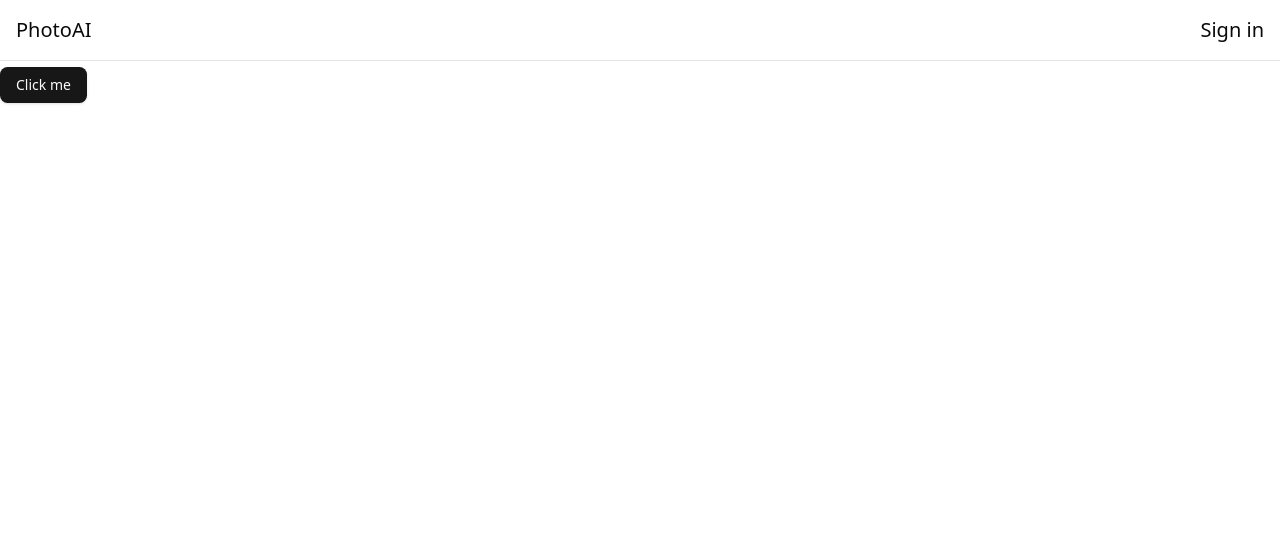
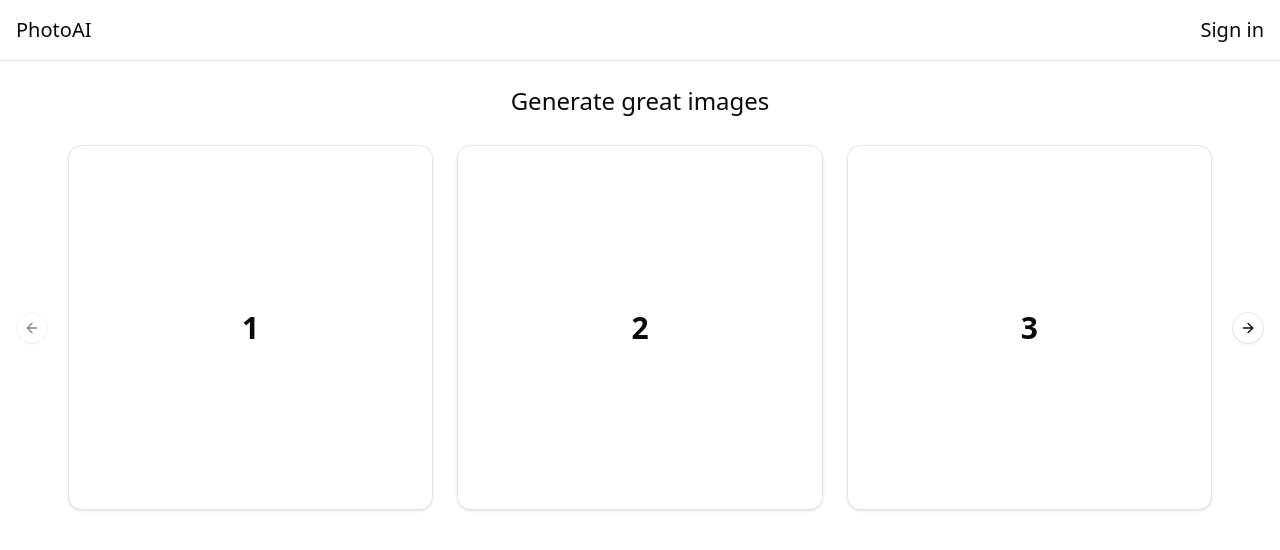
Before and after one commit to akshaya-244/Photo-AI-Clone, a Next.js app in the folder apps/web/: page / in a window 1280 px wide. Shown: the top 550 px of the page. Built offline with nearby package versions, Linux system fonts and the light colour scheme; no server answers.

Commit message:
HEro Section

```diff
--- a/apps/web/app/config.ts
+++ b/apps/web/app/config.ts
@@ -1,2 +1,2 @@
-export const BACKEND_URL="https://api.photo.akshayamohan.com"
+export const BACKEND_URL="http://localhost:8080"
 export const CLOUDFLARE_URL="https://pub-9ee50bda64c54532b15f88b2cf369491.r2.dev"
--- /dev/null
+++ b/apps/web/app/dashboard/page.tsx
@@ -0,0 +1,5 @@
+export default function Dashboard() {
+    return <div className="flex flex-col justify-center bold">
+        Dashboard
+    </div>
+}
--- a/apps/web/app/page.tsx
+++ b/apps/web/app/page.tsx
@@ -1,14 +1,12 @@
 import Image, { type ImageProps } from "next/image";
 import { Button } from "@/components/ui/button";
 import styles from "./page.module.css";
-
-
+import Hero from "@/components/Hero";
 
 export default function Home() {
   return (
-    <h1 className="text-3xl font-bold underline">
-    <Button>Click me</Button>
-
-    </h1>
+    <div >
+      <Hero />
+    </div>
   );
 }
--- /dev/null
+++ b/apps/web/components/Hero.tsx
@@ -0,0 +1,44 @@
+import * as React from "react";
+
+import { Card, CardContent } from "@/components/ui/card";
+import {
+  Carousel,
+  CarouselContent,
+  CarouselItem,
+  CarouselNext,
+  CarouselPrevious,
+} from "@/components/ui/carousel";
+
+export default function Hero() {
+  return (
+    <div className="flex justify-center">
+      <div className="max-w-full">
+        <h1 className="text-2xl text-center py-6">Generate great images</h1>
+        <Carousel
+          opts={{
+            align: "start",
+          }}
+          className="min-w-6xl"
+        >
+          <CarouselContent>
+            {Array.from({ length: 5 }).map((_, index) => (
+              <CarouselItem key={index} className="md:basis-1/2 lg:basis-1/3">
+                <div className="p-1">
+                  <Card>
+                    <CardContent className="flex aspect-square items-center justify-center p-6">
+                      <span className="text-3xl font-semibold">
+                        {index + 1}
+                      </span>
+                    </CardContent>
+                  </Card>
+                </div>
+              </CarouselItem>
+            ))}
+          </CarouselContent>
+          <CarouselPrevious />
+          <CarouselNext />
+        </Carousel>
+      </div>
+    </div>
+  );
+}
--- /dev/null
+++ b/apps/web/components/ui/carousel.tsx
@@ -0,0 +1,262 @@
+"use client"
+
+import * as React from "react"
+import useEmblaCarousel, {
+  type UseEmblaCarouselType,
+} from "embla-carousel-react"
+import { ArrowLeft, ArrowRight } from "lucide-react"
+
+import { cn } from "@/lib/utils"
+import { Button } from "@/components/ui/button"
+
+type CarouselApi = UseEmblaCarouselType[1]
+type UseCarouselParameters = Parameters<typeof useEmblaCarousel>
+type CarouselOptions = UseCarouselParameters[0]
+type CarouselPlugin = UseCarouselParameters[1]
+
+type CarouselProps = {
+  opts?: CarouselOptions
+  plugins?: CarouselPlugin
+  orientation?: "horizontal" | "vertical"
+  setApi?: (api: CarouselApi) => void
+}
+
+type CarouselContextProps = {
+  carouselRef: ReturnType<typeof useEmblaCarousel>[0]
+  api: ReturnType<typeof useEmblaCarousel>[1]
+  scrollPrev: () => void
+  scrollNext: () => void
+  canScrollPrev: boolean
+  canScrollNext: boolean
+} & CarouselProps
+
+const CarouselContext = React.createContext<CarouselContextProps | null>(null)
+
+function useCarousel() {
+  const context = React.useContext(CarouselContext)
+
+  if (!context) {
+    throw new Error("useCarousel must be used within a <Carousel />")
+  }
+
+  return context
+}
+
+const Carousel = React.forwardRef<
+  HTMLDivElement,
+  React.HTMLAttributes<HTMLDivElement> & CarouselProps
+>(
+  (
+    {
+      orientation = "horizontal",
+      opts,
+      setApi,
+      plugins,
+      className,
+      children,
+      ...props
+    },
+    ref
+  ) => {
+    const [carouselRef, api] = useEmblaCarousel(
+      {
+        ...opts,
+        axis: orientation === "horizontal" ? "x" : "y",
+      },
+      plugins
+    )
+    const [canScrollPrev, setCanScrollPrev] = React.useState(false)
+    const [canScrollNext, setCanScrollNext] = React.useState(false)
+
+    const onSelect = React.useCallback((api: CarouselApi) => {
+      if (!api) {
+        return
+      }
+
+      setCanScrollPrev(api.canScrollPrev())
+      setCanScrollNext(api.canScrollNext())
+    }, [])
+
+    const scrollPrev = React.useCallback(() => {
+      api?.scrollPrev()
+    }, [api])
+
+    const scrollNext = React.useCallback(() => {
+      api?.scrollNext()
+    }, [api])
+
+    const handleKeyDown = React.useCallback(
+      (event: React.KeyboardEvent<HTMLDivElement>) => {
+        if (event.key === "ArrowLeft") {
+          event.preventDefault()
+          scrollPrev()
+        } else if (event.key === "ArrowRight") {
+          event.preventDefault()
+          scrollNext()
+        }
+      },
+      [scrollPrev, scrollNext]
+    )
+
+    React.useEffect(() => {
+      if (!api || !setApi) {
+        return
+      }
+
+      setApi(api)
+    }, [api, setApi])
+
+    React.useEffect(() => {
+      if (!api) {
+        return
+      }
+
+      onSelect(api)
+      api.on("reInit", onSelect)
+      api.on("select", onSelect)
+
+      return () => {
+        api?.off("select", onSelect)
+      }
+    }, [api, onSelect])
+
+    return (
+      <CarouselContext.Provider
+        value={{
+          carouselRef,
+          api: api,
+          opts,
+          orientation:
+            orientation || (opts?.axis === "y" ? "vertical" : "horizontal"),
+          scrollPrev,
+          scrollNext,
+          canScrollPrev,
+          canScrollNext,
+        }}
+      >
+        <div
+          ref={ref}
+          onKeyDownCapture={handleKeyDown}
+          className={cn("relative", className)}
+          role="region"
+          aria-roledescription="carousel"
+          {...props}
+        >
+          {children}
+        </div>
+      </CarouselContext.Provider>
+    )
+  }
+)
+Carousel.displayName = "Carousel"
+
+const CarouselContent = React.forwardRef<
+  HTMLDivElement,
+  React.HTMLAttributes<HTMLDivElement>
+>(({ className, ...props }, ref) => {
+  const { carouselRef, orientation } = useCarousel()
+
+  return (
+    <div ref={carouselRef} className="overflow-hidden">
+      <div
+        ref={ref}
+        className={cn(
+          "flex",
+          orientation === "horizontal" ? "-ml-4" : "-mt-4 flex-col",
+          className
+        )}
+        {...props}
+      />
+    </div>
+  )
+})
+CarouselContent.displayName = "CarouselContent"
+
+const CarouselItem = React.forwardRef<
+  HTMLDivElement,
+  React.HTMLAttributes<HTMLDivElement>
+>(({ className, ...props }, ref) => {
+  const { orientation } = useCarousel()
+
+  return (
+    <div
+      ref={ref}
+      role="group"
+      aria-roledescription="slide"
+      className={cn(
+        "min-w-0 shrink-0 grow-0 basis-full",
+        orientation === "horizontal" ? "pl-4" : "pt-4",
+        className
+      )}
+      {...props}
+    />
+  )
+})
+CarouselItem.displayName = "CarouselItem"
+
+const CarouselPrevious = React.forwardRef<
+  HTMLButtonElement,
+  React.ComponentProps<typeof Button>
+>(({ className, variant = "outline", size = "icon", ...props }, ref) => {
+  const { orientation, scrollPrev, canScrollPrev } = useCarousel()
+
+  return (
+    <Button
+      ref={ref}
+      variant={variant}
+      size={size}
+      className={cn(
+        "absolute  h-8 w-8 rounded-full",
+        orientation === "horizontal"
+          ? "-left-12 top-1/2 -translate-y-1/2"
+          : "-top-12 left-1/2 -translate-x-1/2 rotate-90",
+        className
+      )}
+      disabled={!canScrollPrev}
+      onClick={scrollPrev}
+      {...props}
+    >
+      <ArrowLeft className="h-4 w-4" />
+      <span className="sr-only">Previous slide</span>
+    </Button>
+  )
+})
+CarouselPrevious.displayName = "CarouselPrevious"
+
+const CarouselNext = React.forwardRef<
+  HTMLButtonElement,
+  React.ComponentProps<typeof Button>
+>(({ className, variant = "outline", size = "icon", ...props }, ref) => {
+  const { orientation, scrollNext, canScrollNext } = useCarousel()
+
+  return (
+    <Button
+      ref={ref}
+      variant={variant}
+      size={size}
+      className={cn(
+        "absolute h-8 w-8 rounded-full",
+        orientation === "horizontal"
+          ? "-right-12 top-1/2 -translate-y-1/2"
+          : "-bottom-12 left-1/2 -translate-x-1/2 rotate-90",
+        className
+      )}
+      disabled={!canScrollNext}
+      onClick={scrollNext}
+      {...props}
+    >
+      <ArrowRight className="h-4 w-4" />
+      <span className="sr-only">Next slide</span>
+    </Button>
+  )
+})
+CarouselNext.displayName = "CarouselNext"
+
+export {
+  type CarouselApi,
+  Carousel,
+  CarouselContent,
+  CarouselItem,
+  CarouselPrevious,
+  CarouselNext,
+}
--- a/apps/web/package.json
+++ b/apps/web/package.json
@@ -19,8 +19,10 @@
     "@repo/ui": "*",
     "@tailwindcss/postcss": "^4.0.6",
     "axios": "^1.7.9",
+    "carousel": "^0.0.3",
     "class-variance-authority": "^0.7.1",
     "clsx": "^2.1.1",
+    "embla-carousel-react": "^8.5.2",
     "install": "^0.13.0",
     "jszip": "^3.10.1",
     "lucide-react": "^0.475.0",
```
Also changed, not shown: 1 other file (tests, documents, lock files or other folders).
